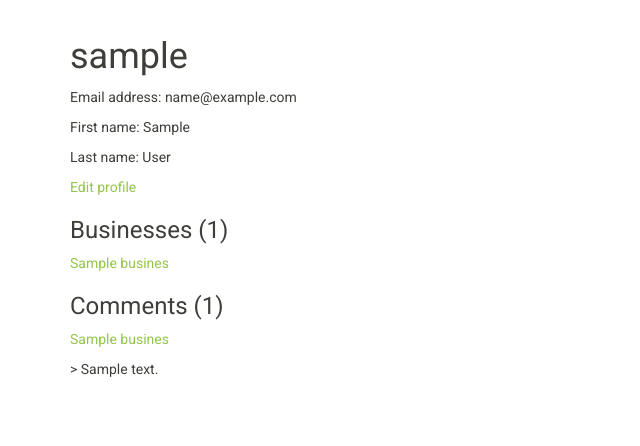
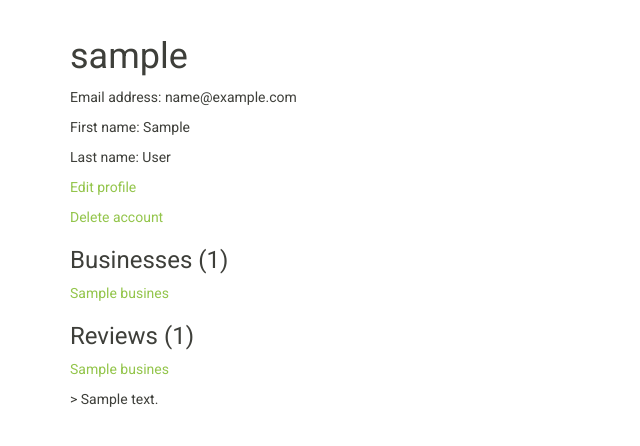
Before and after one commit to NickNg5/final_project, a Django app: a page that uses templates/user/user_detail.html in a window 1280 px wide. Shown: the part 63-509 px from the top of the page, without its empty margins (0-640 px from the left). Run offline with Django 3.2, Linux system fonts and the light colour scheme; a user stored in the database is signed in; tables that the repository leaves empty hold one stand-in row (values such as "Sample post"); some libraries are stand-ins or nearby versions.

Commit message:
Add user delete view

```diff
--- a/core/urls.py
+++ b/core/urls.py
@@ -17,4 +17,5 @@ urlpatterns = patterns('',
      url(r'^vote/$', login_required(VoteFormView.as_view()), name='vote'),
      url(r'^user/(?P<slug>\w+)/$', login_required(UserDetailView.as_view()), name='user_detail'),
      url(r'^user/update/(?P<slug>\w+)/$', login_required(UserUpdateView.as_view()), name='user_update'),
+     url(r'^user/delete/(?P<slug>\w+)/$', login_required(UserDeleteView.as_view()), name='user_delete'),
 )
--- a/core/views.py
+++ b/core/views.py
@@ -156,3 +156,23 @@ class UserUpdateView(UpdateView):
         if object != self.request.user:
              raise PermissionDenied()
         return object
+
+class UserDeleteView(DeleteView):
+    model = User
+    slug_field = 'username'
+    template_name = 'user/user_confirm_delete.html'
+
+    def get_success_url(self):
+        return reverse_lazy('logout')
+
+    def get_object(self, *args, **kwargs):
+        object = super(UserDeleteView, self).get_object(*args, **kwargs)
+        if object != self.request.user:
+            raise PermissionDenied()
+        return object
+
+    def delete(self, request, *args, **kwargs):
+        user = super(UserDeleteView, self).get_object(*args)
+        user.is_active = False
+        user.save()
+        return redirect(self.get_success_url())
--- a/templates/user/user_detail.html
+++ b/templates/user/user_detail.html
@@ -6,12 +6,13 @@
 <p>Last name: {{ user_in_view.last_name }}</p>
 {% if user_in_view == user %}
 <p><a href="{% url 'user_update' slug=user.username %}">Edit profile</a></p>
+<p><a href="{% url 'user_delete' slug=user.username %}">Delete account</a></p>
 {% endif %}
 <h3>Businesses ({{ businesss.count }})</h3>
 {% for business in businesss %}
 <p><a href="{{ business.get_absolute_url }}">{{ business.title }}</a></p>
 {% endfor %}
-<h3>Comments ({{ comments.count }})</h3>
+<h3>Reviews ({{ comments.count }})</h3>
 {% for comment in comments %}
 <p><a href="{{ comment.business.get_absolute_url }}">{{ comment.business.title }}</a></p>
 <p>> {{ comment.text }}</p>
```
Also changed, not shown: templates/user/user_confirm_delete.html (added, +8 -0 lines).
